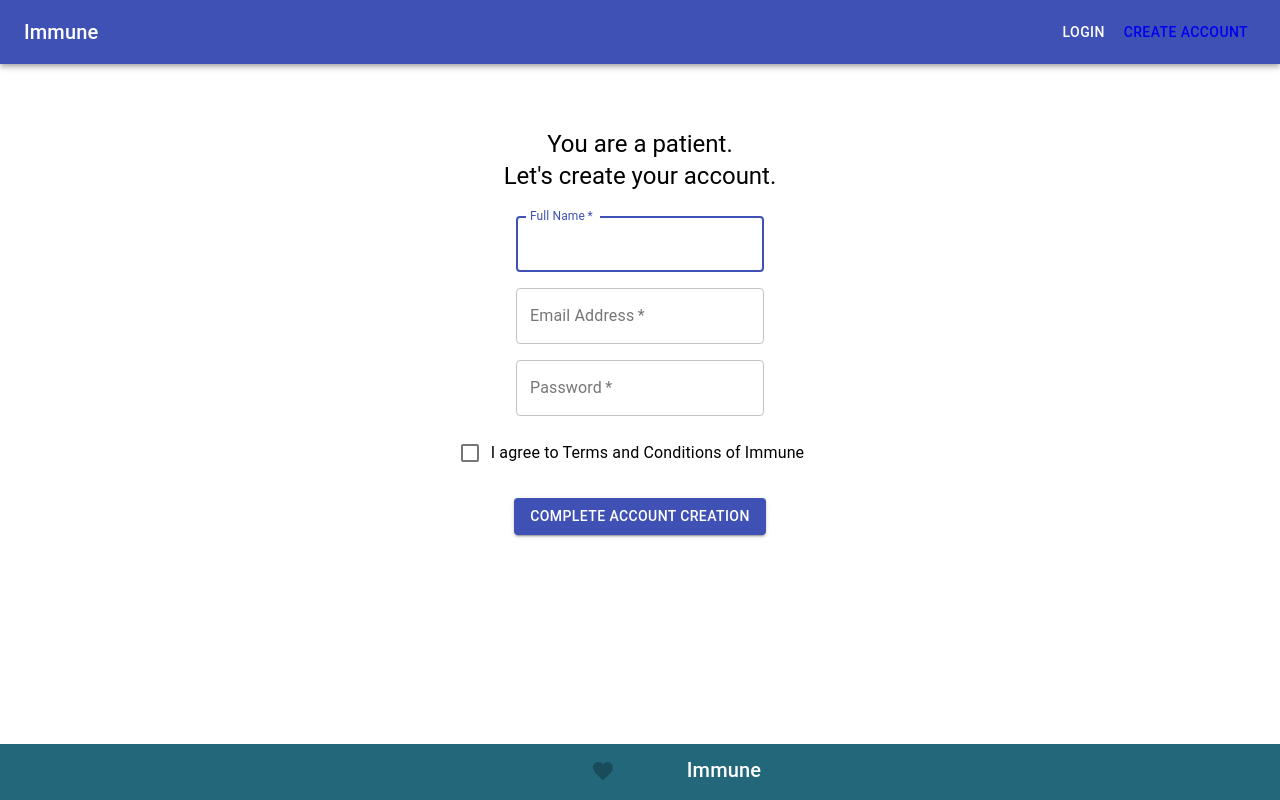
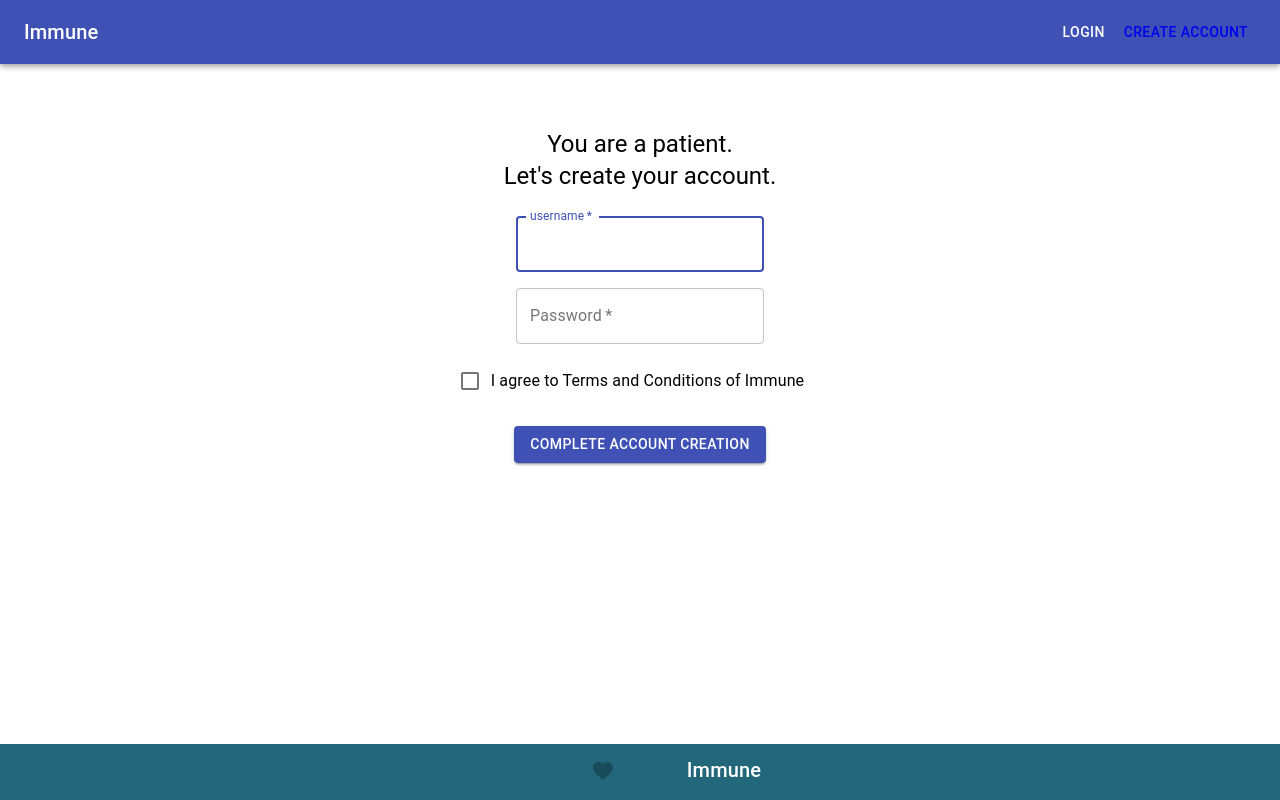
Before and after one commit to Build-Week-Immune/front-end, a React (Create React App) app: page /register/patient in a window 1280 px wide. Built offline with nearby package versions, Linux system fonts and the light colour scheme.

Commit message:
Create logic for patient register action. Create logic for login form.

```diff
--- a/src/actions/LoginAction.js
+++ b/src/actions/LoginAction.js
@@ -6,7 +6,7 @@ export const LOGIN_FAILURE = "USER_LOGIN_FAILURE";
 
 
 
-export const authUsersLogin = (patientLogin, props) => dispatch => {
+export const authUsersLogin = (patientLogin, history) => dispatch => {
   dispatch({ type: LOGIN_LOADING });
 
   axios
@@ -17,7 +17,7 @@ export const authUsersLogin = (patientLogin, props) => dispatch => {
       dispatch({ type: LOGIN_SUCCESS, payload: res.data });
       localStorage.setItem("user_token", res.data.token);
       localStorage.setItem("user_id", res.data.id);
-      props.history.push("/");
+      history.push("/");
     })
     .catch(err => {
       console.log(
--- a/src/actions/PatientRegister.js
+++ b/src/actions/PatientRegister.js
@@ -1,12 +1,15 @@
 import axios from 'axios';
 
-export function patientSignUpRequest(patientInfo, props) {
+export function patientSignUpRequest( patientInfo, history) {
+    return dispatch => {
+        console.log('test')
     return axios.post('https://immunazation.herokuapp.com/api/auth/register', patientInfo)
         .then( res => {
             console.log(res.data)
             localStorage.setItem("Patient register user token", res.data.token);
             localStorage.setItem("Patient register user id", res.data.id);
-            props.history.push("/");
+            history.push("/");
         })
         .catch(err => console.log(err))
+    }
 };
--- a/src/components/Auth/PatientLogin.js
+++ b/src/components/Auth/PatientLogin.js
@@ -10,8 +10,9 @@ import { Paper, Grid, TextField, Button } from '@material-ui/core';
 const PatientLogin = (props) => {
 
     const [patientLogin, setPatientLogin] = useState({
-        patientName: "",
-        patientPassword: ""
+      password: "",
+      username: "",
+      role: "user"
     });
 
     const handleChange = e => {
@@ -22,10 +23,10 @@ const PatientLogin = (props) => {
     };
 
     const login = e => {
+        e.preventDefault();
         console.log("login component", patientLogin);
-        e.preventDefault();
-        props.authUsersLogin(patientLogin, props);
-        console.log("Post action-creator trigger", patientLogin)
+        props.authUsersLogin(patientLogin, props.history);
+
     }
 
 
@@ -42,7 +43,7 @@ const PatientLogin = (props) => {
                   name="username"
                   margin="normal"
                   variant="outlined"
-                  value={props.patientName}
+                  value={patientLogin.username}
                   onChange={handleChange}
                   required
                 />
@@ -53,7 +54,7 @@ const PatientLogin = (props) => {
                   name="password"
                   margin="normal"
                   variant="outlined"
-                  value={props.patientPassword}
+                  value={patientLogin.password}
                   onChange={handleChange}
                   required
                 />
@@ -68,9 +69,9 @@ const PatientLogin = (props) => {
 
 
 
-const mapDispatchToProps = () => {
+const mapDispatchToProps = (dispatch) => {
     return {
-        authUsersLogin
+        authUsersLogin: (patientLogin, history) => dispatch(authUsersLogin(patientLogin, history))
     }
 }
 
--- a/src/components/Auth/Register/PatientRegisterForm.js
+++ b/src/components/Auth/Register/PatientRegisterForm.js
@@ -9,12 +9,10 @@ import { connect } from "react-redux";
 import Navbar from '../../Bars/Navbar';
 import Footer from '../../Bars/Footer';
 
-import { patientSignUpRequest } from "../../../actions/index"
+import { patientSignUpRequest } from "../../../actions/PatientRegister";
 
 import { Button, TextField, FormControlLabel, Checkbox, Grid, makeStyles } from '@material-ui/core';
 import Typography from '@material-ui/core/Typography';
-
-
 
 /*************************  Start of Patient Registration Form *************************/
 const useStyles = makeStyles(theme => ({
@@ -38,14 +36,14 @@ const useStyles = makeStyles(theme => ({
   },
 }));
 
-export default function PatientRegisterForm() {
+function PatientRegisterForm(props) {
   const classes = useStyles();
 
   const [patientRegister, setPatientRegister] = useState({
     //DATA WE NEED FROM PATIENT TO REGISTER
-    patientEmail: "",
-    patientPassword: "",
-    patientFullName: ""
+    password: "",
+    username: "",
+    role: "user"
   });
 
   const handleChange = e => {
@@ -57,7 +55,8 @@ export default function PatientRegisterForm() {
 
   const register = e => {
     e.preventDefault();
-    patientSignUpRequest(patientRegister)
+    console.log(patientRegister);
+    props.patientSignUpRequest(patientRegister, props.history);
   }
 
   return (
@@ -75,24 +74,14 @@ export default function PatientRegisterForm() {
             <Grid item xs={12}>
               <TextField
                 autoComplete="name"
-                name="name"
+                name="username"
                 variant="outlined"
                 onChange={handleChange}
+                value={patientRegister.username}
                 required
                 id="name"
-                label="Full Name"
+                label="username"
                 autoFocus
-              />
-            </Grid>
-            <Grid item xs={12}>
-              <TextField
-                variant="outlined"
-                onChange={handleChange}
-                required
-                id="email"
-                label="Email Address"
-                name="email"
-                autoComplete="email"
               />
             </Grid>
             <Grid item xs={12}>
@@ -101,6 +90,7 @@ export default function PatientRegisterForm() {
                 required
                 name="password"
                 onChange={handleChange}
+                value={patientRegister.password}
                 label="Password"
                 type="password"
                 id="password"
@@ -109,6 +99,7 @@ export default function PatientRegisterForm() {
             </Grid>
             <Grid item xs={12}>
               <FormControlLabel
+                required
                 control={<Checkbox value="agreeToTerms" color="primary" />}
                 label="I agree to Terms and Conditions of Immune"
               />
@@ -128,4 +119,21 @@ export default function PatientRegisterForm() {
     </div>
   );
 }
+const mapDispatchToProps = (dispatch) => {
+  return {
+    patientSignUpRequest:(patientInfo, history) => dispatch(patientSignUpRequest(patientInfo, history))
+  }
+}
+// store
+// mapStateToProps(store)
+// function some(){
+//   return function(pickles) {
+//     console.log(pickles)
+//   }
+// }
+// const myFunct = some()
+// myFunct()
+
+export default connect(null, mapDispatchToProps)(PatientRegisterForm);
+
 /************************* End of Patient Registration Form *************************/
--- a/src/reducers/AuthReducer.js
+++ b/src/reducers/AuthReducer.js
@@ -9,7 +9,7 @@ const initialState = {
     }
 
     // 1. Patient (same as user) Register Reducer
-    export const AuthReducer = ( state = initialState, action ) => {
+const AuthReducer = ( state = initialState, action ) => {
         switch(action.type) {
             case LOGIN_LOADING:
                 return {
@@ -35,4 +35,4 @@ const initialState = {
         }
     }
 
-    export default AuthReducer;
+export default AuthReducer;
```
